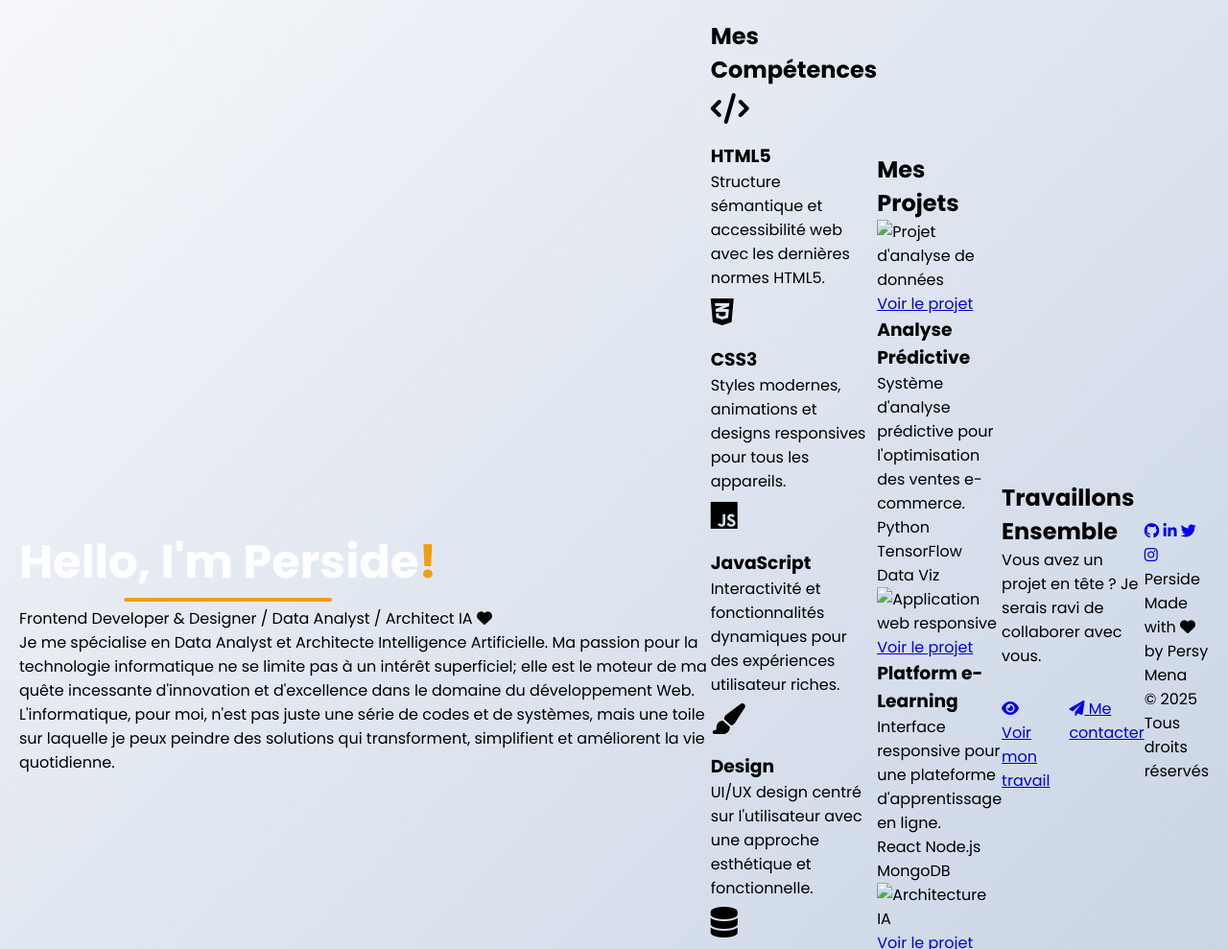
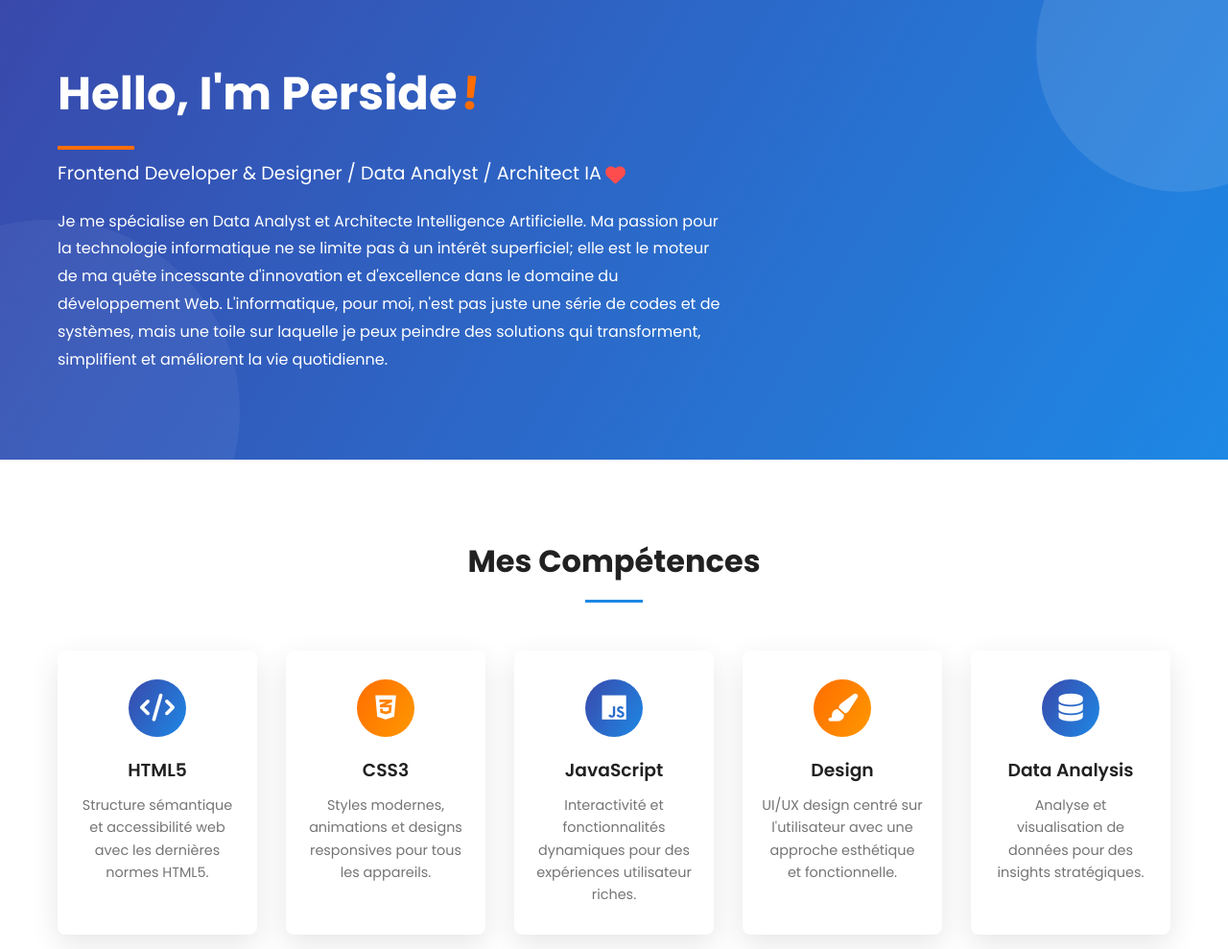
Before and after one commit to fredericBui/git_fork_example, a plain HTML site: page index.html in a window 1280 px wide. Shown: the top 989 px of the page at 96% size. Drawn offline with Linux system fonts and the light colour scheme.

Commit message:
j'ai apporté un style assez simple à mon projet

```diff
--- a/style.css
+++ b/style.css
@@ -2,317 +2,389 @@
     margin: 0;
     padding: 0;
     box-sizing: border-box;
+   }
+
+body {
     font-family: 'Poppins', sans-serif;
+    line-height: 1.6;
+    color: var(--dark);
+    background-color: var(--light);
 }
 
-body {
-    background: linear-gradient(135deg, #f5f7fa 0%, #c3cfe2 100%);
-    min-height: 100vh;
+a {
+    text-decoration: none;
+    color: inherit;
+}
+
+.container {
+    max-width: 1200px;
+    margin: 0 auto;
+    padding: 0 20px;
+}
+
+/* Header */
+header {
+    background: var(--gradient-primary);
+    color: white;
+    padding: 60px 0;
+    position: relative;
+    overflow: hidden;
+}
+
+header::before {
+    content: '';
+    position: absolute;
+    top: -100px;
+    right: -100px;
+    width: 300px;
+    height: 300px;
+    border-radius: 50%;
+    background: rgba(255, 255, 255, 0.1);
+}
+
+header::after {
+    content: '';
+    position: absolute;
+    bottom: -150px;
+    left: -150px;
+    width: 400px;
+    height: 400px;
+    border-radius: 50%;
+    background: rgba(255, 255, 255, 0.05);
+}
+
+.header-content {
+    position: relative;
+    z-index: 2;
     display: flex;
+    flex-direction: column;
+    align-items: flex-start;
+}
+
+.name-headline {
+    font-size: 3rem;
+    font-weight: 700;
+    margin-bottom: 10px;
+    position: relative;
+}
+
+.name-headline::after {
+    content: '';
+    display: block;
+    width: 80px;
+    height: 4px;
+    background: var(--secondary);
+    margin-top: 15px;
+}
+
+.exclamation {
+    color: var(--secondary);
+    display: inline-block;
+    transform: rotate(5deg);
+    margin-left: 5px;
+}
+
+.title-line {
+    font-size: 1.2rem;
+    font-weight: 400;
+    margin-bottom: 20px;
+    display: flex;
+    align-items: center;
+    gap: 5px;
+}
+
+.heart-icon {
+    color: #ff4d4d;
+    animation: pulse 1.5s infinite;
+}
+
+@keyframes pulse {
+    0% { transform: scale(1); }
+    50% { transform: scale(1.1); }
+    100% { transform: scale(1); }
+}
+
+.bio {
+    max-width: 700px;
+    margin-bottom: 30px;
+    font-size: 1rem;
+    line-height: 1.8;
+}
+
+/* Skills Section */
+.skills-section {
+    padding: 80px 0;
+    background-color: white;
+}
+
+.section-title {
+    text-align: center;
+    margin-bottom: 50px;
+    font-size: 2rem;
+    position: relative;
+}
+
+.section-title::after {
+    content: '';
+    display: block;
+    width: 60px;
+    height: 3px;
+    background: var(--primary);
+    margin: 15px auto;
+}
+
+.skills-grid {
+    display: grid;
+    grid-template-columns: repeat(auto-fit, minmax(200px, 1fr));
+    gap: 30px;
+}
+
+.skill-card {
+    background: white;
+    border-radius: 8px;
+    padding: 30px 20px;
+    text-align: center;
+    box-shadow: var(--shadow);
+    transition: var(--transition);
+}
+
+.skill-card:hover {
+    transform: translateY(-10px);
+    box-shadow: 0 15px 35px rgba(0, 0, 0, 0.15);
+}
+
+.skill-icon {
+    width: 60px;
+    height: 60px;
+    display: flex;
+    align-items: center;
     justify-content: center;
+    margin: 0 auto 20px;
+    border-radius: 50%;
+    font-size: 1.8rem;
+    color: white;
+    background: var(--gradient-primary);
+}
+
+.skill-card:nth-child(2n) .skill-icon {
+    background: var(--gradient-secondary);
+}
+
+.skill-name {
+    font-weight: 600;
+    margin-bottom: 10px;
+}
+
+.skill-description {
+    color: var(--gray);
+    font-size: 0.9rem;
+}
+
+/* Projects Section */
+.projects-section {
+    padding: 80px 0;
+    background: #f9f9f9;
+}
+
+.projects-grid {
+    display: grid;
+    grid-template-columns: repeat(auto-fit, minmax(300px, 1fr));
+    gap: 30px;
+}
+
+.project-card {
+    border-radius: 8px;
+    overflow: hidden;
+    box-shadow: var(--shadow);
+    background: white;
+    transition: var(--transition);
+}
+
+.project-card:hover {
+    transform: translateY(-5px);
+    box-shadow: 0 15px 35px rgba(0, 0, 0, 0.15);
+}
+
+.project-image {
+    height: 200px;
+    width: 100%;
+    background-color: #ddd;
+    position: relative;
+    overflow: hidden;
+}
+
+.project-image img {
+    width: 100%;
+    height: 100%;
+    object-fit: cover;
+    transition: var(--transition);
+}
+
+.project-card:hover .project-image img {
+    transform: scale(1.05);
+}
+
+.project-overlay {
+    position: absolute;
+    top: 0;
+    left: 0;
+    width: 100%;
+    height: 100%;
+    background: rgba(0, 0, 0, 0.7);
+    display: flex;
     align-items: center;
+    justify-content: center;
+    opacity: 0;
+    transition: var(--transition);
+}
+
+.project-card:hover .project-overlay {
+    opacity: 1;
+}
+
+.project-overlay a {
+    color: white;
+    background: var(--primary);
+    padding: 10px 20px;
+    border-radius: 4px;
+    font-weight: 500;
+    transition: var(--transition);
+}
+
+.project-overlay a:hover {
+    background: var(--primary-dark);
+}
+
+.project-details {
     padding: 20px;
 }
 
-/* Conteneur principal avec design de carte */
-.card {
-    background: rgba(255, 255, 255, 0.9);
-    border-radius: 20px;
-    box-shadow: 0 15px 35px rgba(0, 0, 0, 0.1), 0 5px 15px rgba(0, 0, 0, 0.05);
-    overflow: hidden;
-    width: 100%;
-    max-width: 800px;
-    transform: translateY(0);
-    transition: transform 0.5s ease, box-shadow 0.5s ease;
+.project-title {
+    font-size: 1.2rem;
+    margin-bottom: 10px;
 }
 
-.card:hover {
-    transform: translateY(-10px);
-    box-shadow: 0 20px 40px rgba(0, 0, 0, 0.2), 0 10px 20px rgba(0, 0, 0, 0.1);
-}
-
-/* En-tête avec gradient */
-.header {
-    background: linear-gradient(45deg, #2c3e50, #3498db);
-    padding: 40px 30px;
-    text-align: center;
-    position: relative;
-}
-
-.header::after {
-    content: '';
-    position: absolute;
-    bottom: 0;
-    left: 0;
-    width: 100%;
-    height: 4px;
-    background: linear-gradient(90deg, #e74c3c, #f39c12, #2ecc71, #3498db, #9b59b6);
-}
-
-/* Styles de titre */
-h1 {
-    color: white;
-    font-size: 3rem;
-    margin-bottom: 10px;
-    position: relative;
-    display: inline-block;
-}
-
-h1::after {
-    content: '';
-    position: absolute;
-    bottom: -5px;
-    left: 50%;
-    transform: translateX(-50%);
-    width: 50%;
-    height: 4px;
-    background-color: #f39c12;
-    border-radius: 2px;
-}
-
-/* Animation pour le point d'exclamation */
-h1 span {
-    display: inline-block;
-    color: #f39c12;
-    animation: bounce 2s infinite;
-}
-
-@keyframes bounce {
-    0%, 20%, 50%, 80%, 100% {transform: translateY(0);}
-    40% {transform: translateY(-20px);}
-    60% {transform: translateY(-10px);}
-}
-
-/* Style de sous-titre */
-.subtitle {
-    color: rgba(255, 255, 255, 0.8);
-    font-size: 1.2rem;
-    letter-spacing: 1px;
+.project-tech {
+    display: flex;
+    flex-wrap: wrap;
+    gap: 10px;
     margin-top: 15px;
 }
 
-/* Section principale */
-.content {
-    padding: 40px 30px;
-    position: relative;
+.tech-tag {
+    background: #eee;
+    padding: 5px 10px;
+    border-radius: 4px;
+    font-size: 0.8rem;
+    color: var(--gray);
 }
 
-/* Grille de compétences */
-.skills {
-    display: grid;
-    grid-template-columns: repeat(auto-fit, minmax(150px, 1fr));
-    gap: 20px;
-    margin: 40px 0;
+/* CTA Section */
+.cta-section {
+    padding: 60px 0;
+    text-align: center;
 }
 
-.skill-item {
-    background: white;
-    border-radius: 10px;
-    padding: 20px;
-    text-align: center;
-    transition: all 0.3s ease;
-    box-shadow: 0 5px 15px rgba(0, 0, 0, 0.05);
+.cta-buttons {
+    display: flex;
+    justify-content: center;
+    gap: 20px;
+    margin-top: 30px;
+    flex-wrap: wrap;
 }
 
-.skill-item:hover {
-    transform: translateY(-5px);
-    box-shadow: 0 10px 20px rgba(0, 0, 0, 0.1);
-}
-
-.skill-icon {
-    font-size: 2rem;
-    margin-bottom: 10px;
-}
-
-/* Pied de page avec animation de cœur */
-.footer {
-    text-align: center;
-    padding: 20px;
-    color: #666;
-    border-top: 1px solid #eee;
-    display: flex;
-    justify-content: center;
+.btn {
+    padding: 12px 30px;
+    border-radius: 50px;
+    font-weight: 500;
+    transition: var(--transition);
+    display: inline-flex;
     align-items: center;
     gap: 8px;
 }
 
-.heart {
-    color: #e74c3c;
-    font-size: 1.2rem;
-    animation: pulse 1.5s infinite;
+.btn-primary {
+    background: var(--gradient-primary);
+    color: white;
+    box-shadow: 0 5px 15px rgba(30, 136, 229, 0.3);
 }
 
-@keyframes pulse {
-    0% {transform: scale(1);}
-    50% {transform: scale(1.2);}
-    100% {transform: scale(1);}
+.btn-primary:hover {
+    box-shadow: 0 8px 25px rgba(30, 136, 229, 0.5);
+    transform: translateY(-3px);
 }
 
-/* Boutons d'action */
-.cta-buttons {
+.btn-secondary {
+    background: white;
+    color: var(--primary);
+    border: 2px solid var(--primary);
+}
+
+.btn-secondary:hover {
+    background: #f0f7ff;
+    transform: translateY(-3px);
+}
+
+/* Footer */
+footer {
+    background: var(--dark);
+    color: white;
+    padding: 40px 0;
+    text-align: center;
+}
+
+.social-links {
     display: flex;
     justify-content: center;
     gap: 20px;
-    margin: 30px 0;
+    margin-bottom: 30px;
 }
 
-.cta-button {
-    padding: 12px 25px;
-    border-radius: 50px;
-    border: none;
-    font-weight: 600;
-    font-size: 1rem;
-    cursor: pointer;
-    transition: all 0.3s ease;
-    text-transform: uppercase;
-    letter-spacing: 1px;
+.social-link {
+    width: 40px;
+    height: 40px;
+    border-radius: 50%;
+    background: rgba(255, 255, 255, 0.1);
+    color: white;
+    display: flex;
+    align-items: center;
+    justify-content: center;
+    transition: var(--transition);
 }
 
-.primary-btn {
-    background: linear-gradient(45deg, #3498db, #9b59b6);
-    color: white;
-    box-shadow: 0 5px 15px rgba(52, 152, 219, 0.3);
-}
-
-.primary-btn:hover {
-    box-shadow: 0 8px 20px rgba(52, 152, 219, 0.5);
+.social-link:hover {
+    background: var(--primary);
     transform: translateY(-3px);
 }
 
-.secondary-btn {
-    background: white;
-    color: #3498db;
-    border: 2px solid #3498db;
+.footer-logo {
+    margin-bottom: 20px;
+    font-weight: 700;
+    font-size: 1.5rem;
 }
 
-.secondary-btn:hover {
-    background: #f5f7fa;
-    transform: translateY(-3px);
+.footer-text {
+    color: rgba(255, 255, 255, 0.7);
+    margin-bottom: 20px;
 }
 
-/* Styles responsifs */
+/* Responsive Design */
 @media (max-width: 768px) {
-    h1 {
+    .name-headline {
         font-size: 2.5rem;
     }
-    .subtitle {
-        font-size: 1rem;
+
+    .bio {
+        font-size: 0.9rem;
     }
+
+    .skills-grid,
+    .projects-grid {
+        grid-template-columns: 1fr;
+    }
+
     .cta-buttons {
         flex-direction: column;
         align-items: center;
     }
 }
-.banner {
-            background-color: #0077a3;
-            padding: 20px;
-            display: flex;
-            align-items: center;
-            font-family: Arial, sans-serif;
-            color: white;
-        }
-
-        /* Style du texte */
-        .banner-text {
-            font-size: 2.5rem;
-            font-weight: bold;
-            margin-right: 15px;
-        }
-
-        /* Emoji en CSS */
-        .emoji {
-            position: relative;
-            width: 80px;
-            height: 80px;
-            background-color: #FFD700; /* Couleur jaune */
-            border-radius: 50%;
-            margin: 0 10px;
-        }
-
-        /* Yeux en forme de cœur */
-        .emoji .eye {
-            position: absolute;
-            width: 20px;
-            height: 20px;
-            background-color: #FF3333; /* Rouge */
-            top: 20px;
-            border-radius: 50%;
-            transform: rotate(-45deg);
-        }
-
-        /* Œil gauche */
-        .emoji .eye.left {
-            left: 20px;
-        }
-
-        /* Œil droit */
-        .emoji .eye.right {
-            right: 20px;
-        }
-
-        /* Forme du cœur - partie supérieure */
-        .emoji .eye:before {
-            content: "";
-            position: absolute;
-            width: 20px;
-            height: 20px;
-            background-color: #FF3333;
-            border-radius: 50%;
-            left: 10px;
-        }
-
-        /* Forme du cœur - partie supérieure */
-        .emoji .eye:after {
-            content: "";
-            position: absolute;
-            width: 20px;
-            height: 20px;
-            background-color: #FF3333;
-            border-radius: 50%;
-            top: -10px;
-        }
-
-        /* Bouche souriante */
-        .emoji .mouth {
-            position: absolute;
-            width: 40px;
-            height: 20px;
-            background-color: #333;
-            bottom: 20px;
-            left: 20px;
-            border-radius: 0 0 20px 20px;
-        }
-
-        /* Langue */
-        .emoji .mouth:after {
-            content: "";
-            position: absolute;
-            width: 20px;
-            height: 10px;
-            background-color: #FF6666;
-            bottom: 0;
-            left: 10px;
-            border-radius: 10px 10px 0 0;
-        }
-
-        /* Texte égal */
-        .equals {
-            font-size: 2rem;
-            margin: 0 10px;
-            color: #FFD700; /* Même jaune que l'emoji */
-        }
-
-        /* Texte dollar */
-        .price {
-            font-size: 2.5rem;
-            font-weight: bold;
-            color: #FFD700; /* Même jaune que l'emoji */
-        }
-
-        /* Soulignement */
-        .underline {
-            width: 300px;
-            height: 4px;
-            background-color: #FFD700;
-            margin-top: 5px;
-        }
```
